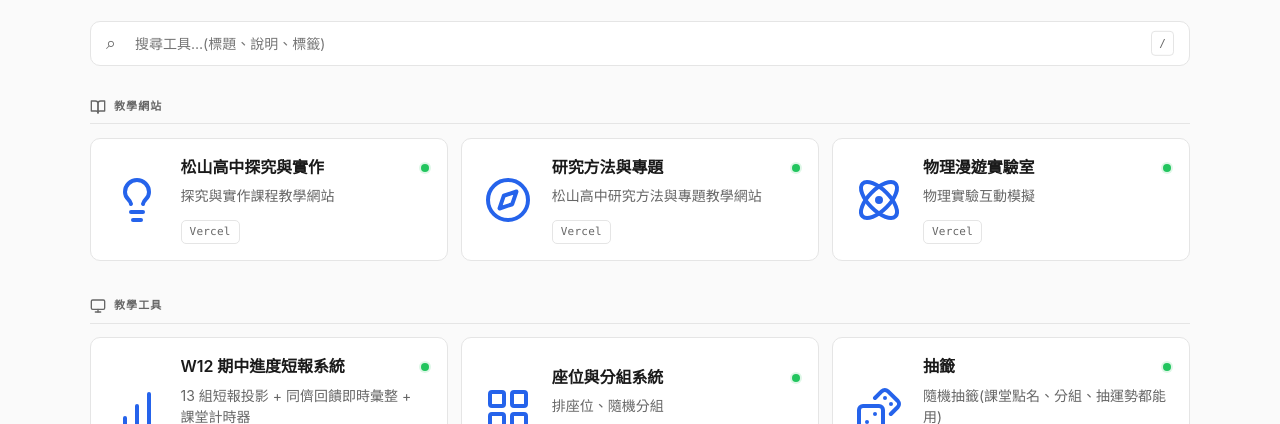
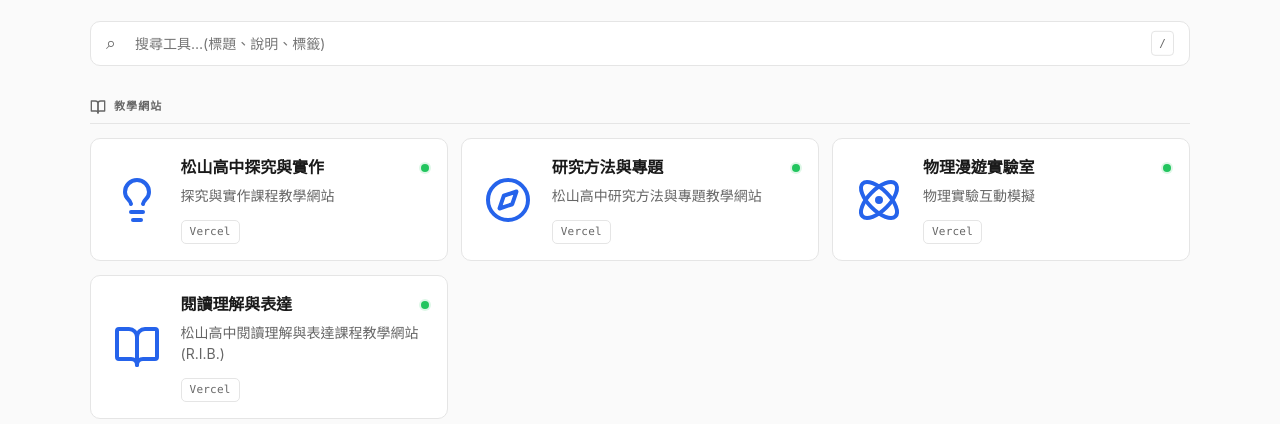
Before and after one commit to Ivanchen114/ivanchen114.github.io, a plain HTML site: page index.html in a window 1280 px wide. Shown: the part 119-543 px from the top of the page. Drawn offline with Linux system fonts and the light colour scheme; no server answers.

Commit message:
新增閱讀理解與表達教學網站

```diff
--- a/index.html
+++ b/index.html
@@ -360,6 +360,15 @@ const tools = [
     status: "active",
     category: "教學網站"
   },
+  {
+    title: "閱讀理解與表達",
+    icon: "bookopen",
+    desc: "松山高中閱讀理解與表達課程教學網站(R.I.B.)",
+    url: "https://songshan-rib.vercel.app/",
+    tag: "vercel",
+    status: "active",
+    category: "教學網站"
+  },
 
   // ─── 教學工具 (課堂用 Apps Script) ───
   {
@@ -525,6 +534,7 @@ const iconPaths = {
   dice: '<rect width="12" height="12" x="2" y="10" rx="2"/><path d="m17.92 14 3.5-3.5a2.24 2.24 0 0 0 0-3l-5-4.92a2.24 2.24 0 0 0-3 0L10 6"/><path d="M6 18h.01"/><path d="M10 14h.01"/><path d="M15 6h.01"/><path d="M18 9h.01"/>',
   clipboard: '<rect width="8" height="4" x="8" y="2" rx="1"/><path d="M16 4h2a2 2 0 0 1 2 2v14a2 2 0 0 1-2 2H6a2 2 0 0 1-2-2V6a2 2 0 0 1 2-2h2"/><path d="m9 14 2 2 4-4"/>',
   inbox: '<polyline points="22 12 16 12 14 15 10 15 8 12 2 12"/><path d="M5.45 5.11 2 12v6a2 2 0 0 0 2 2h16a2 2 0 0 0 2-2v-6l-3.45-6.89A2 2 0 0 0 16.76 4H7.24a2 2 0 0 0-1.79 1.11z"/>',
+  bookopen: '<path d="M12 7v14"/><path d="M3 18a1 1 0 0 1-1-1V4a1 1 0 0 1 1-1h5a4 4 0 0 1 4 4 4 4 0 0 1 4-4h5a1 1 0 0 1 1 1v13a1 1 0 0 1-1 1h-6a3 3 0 0 0-3 3 3 3 0 0 0-3-3z"/>',
   users: '<path d="M16 21v-2a4 4 0 0 0-4-4H6a4 4 0 0 0-4 4v2"/><circle cx="9" cy="7" r="4"/><path d="M22 21v-2a4 4 0 0 0-3-3.87"/><path d="M16 3.13a4 4 0 0 1 0 7.75"/>',
   contact: '<rect x="3" y="4" width="18" height="18" rx="2"/><path d="M17 18a2 2 0 0 0-2-2H9a2 2 0 0 0-2 2"/><circle cx="12" cy="10" r="2"/><line x1="8" y1="2" x2="8" y2="4"/><line x1="16" y1="2" x2="16" y2="4"/>',
   graduation: '<path d="M22 10v6M2 10l10-5 10 5-10 5z"/><path d="M6 12v5c3 3 9 3 12 0v-5"/>',
```
